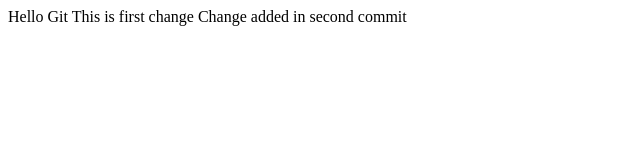
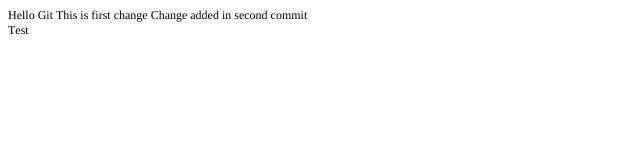
Before and after one commit to mohsin-saeed/gittest, a plain HTML site: page index.html in a window 1280 px wide. Shown: the whole page, without its empty margins (0-640 px from the left). Drawn offline with Linux system fonts and the light colour scheme.

Commit message:
this is by me

```diff
--- a/index.html
+++ b/index.html
@@ -1,12 +1,18 @@
-<!DOCTYPE html>
-<html lang="en">
+<!DOCTYPE html PUBLIC "-//W3C//DTD HTML 4.01//EN" "http://www.w3.org/TR/html4/strict.dtd">
+<html>
 <head>
-    <meta charset="UTF-8">
-    <title></title>
+  <meta http-equiv="Content-Type" content="text/html; charset=utf-8">
+  <meta http-equiv="Content-Style-Type" content="text/css">
+  <title></title>
+  <meta name="Generator" content="Cocoa HTML Writer">
+  <meta name="CocoaVersion" content="1504.83">
+  <style type="text/css">
+    p.p1 {margin: 0.0px 0.0px 0.0px 0.0px; line-height: 14.0px; font: 12.0px Times; color: #000000; -webkit-text-stroke: #000000}
+    span.s1 {font-kerning: none}
+  </style>
 </head>
 <body>
-Hello Git
-This is first change
-Change added in second commit
+<p class="p1"><span class="s1">Hello Git This is first change Change added in second commit</span></p>
+<p class="p1"><span class="s1">Test</span></p>
 </body>
 </html>
```
